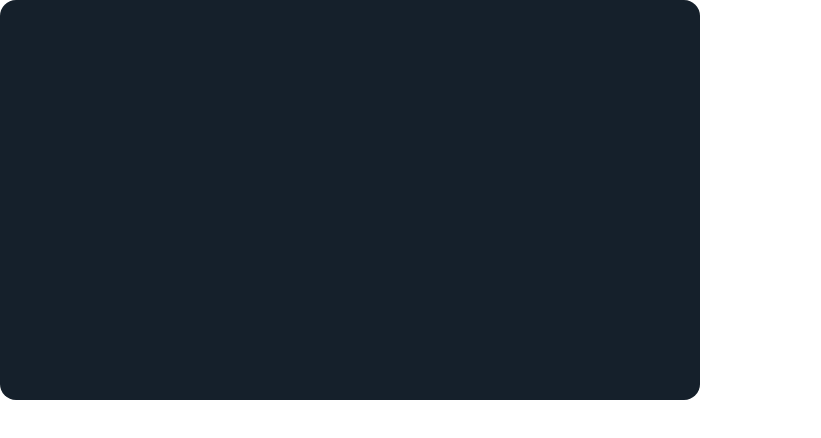
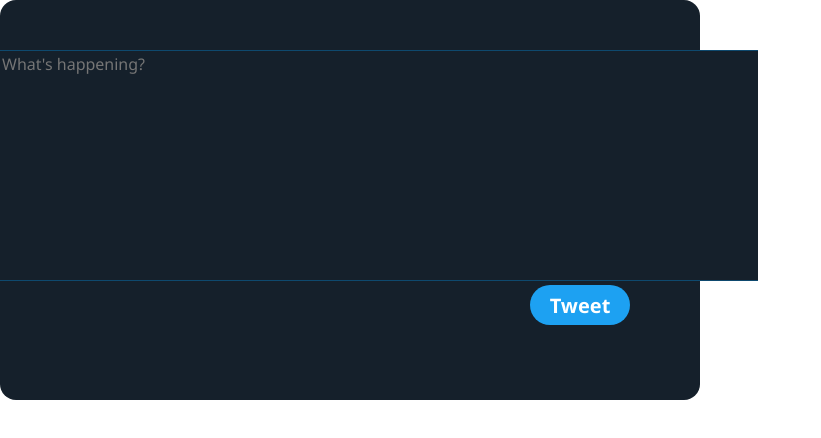
Before and after one commit to tlantz77/twitter-typeahead-app, a React app: page / in a window 1280 px wide. Shown: the whole page, without its empty margins (0-821 px from the left). Built offline with nearby package versions, Linux system fonts and the light colour scheme.

Commit message:
render basic modal components and save text to state

```diff
--- a/src/components/Modal.js
+++ b/src/components/Modal.js
@@ -1,11 +1,44 @@
-import React, { useState } from 'react';
+import React, { Component } from 'react';
 import '../styles.css';
 
-const Modal = () => {
-  return (
-    <div className='modal-wrapper'>
-    </div>
-  );
+class Modal extends Component {
+  state = { tweetText: '' };
+
+  componentDidUpdate() {
+    console.log(this.state.tweetText);
+  }
+
+  onFormSubmit = event => {
+    event.preventDefault();
+    console.log('You tweeted: ' + this.state.tweetText);
+  }
+
+  textInput() {
+    return (
+      <textarea
+        className='modal text-input'
+        maxLength='280'
+        rows='8'
+        cols='80'
+        placeholder="What's happening?"
+        value={this.state.tweetText}
+        onChange={e => this.setState({ tweetText: e.target.value })}
+      />
+    )
+  }
+
+  render () {
+    return (
+      <div className='modal wrapper'>
+        <form onSubmit={this.onFormSubmit}>
+          {this.textInput()}
+          <div className='modal toolbar'>
+            <button className='util submit-button'>Tweet</button>
+          </div>
+        </form>
+      </div>
+    );
+  }
 }
 
 export default Modal;
--- a/src/styles.css
+++ b/src/styles.css
@@ -8,11 +8,49 @@
   text-align: center;
 }
 
-.modal-wrapper {
-  top: 5%;
+.modal {
+  background-color: rgb(21, 32, 43);
+}
+
+.util {
+  background-color: rgb(29, 161,242);
+  font-family: 'Segoe UI', Tahoma, Geneva, Verdana, sans-serif;
+}
+
+.wrapper {
   width: 700px;
   height: 400px;
-  background-color: rgb(21, 32, 43);
   border-radius: 16px;
   z-index: 0;
 }
+
+.text-input {
+  margin-top: 50px;
+  height: 225px;
+  border-style: none;
+  border-top: solid 1px;
+  border-bottom: solid 1px;
+  border-color: rgb(14, 73, 110);
+  font-family: 'Segoe UI', Tahoma, Geneva, Verdana, sans-serif;
+  font-size: 16px;
+  font-weight: 400;
+  color: white;
+  resize: none;
+}
+
+.toolbar {
+  width: 80%;
+  margin-left: auto;
+  margin-right: auto;
+}
+
+.submit-button {
+  color: white;
+  border-radius: 9999px;
+  border-style: none;
+  width: 100px;
+  height: 40px;
+  font-size: 20px;
+  font-weight: 700;
+  float: right;
+}
```
Also changed, not shown: src/components/App.test.js (+2 -2 lines), src/components/Modal.test.js (+26 -2 lines).
